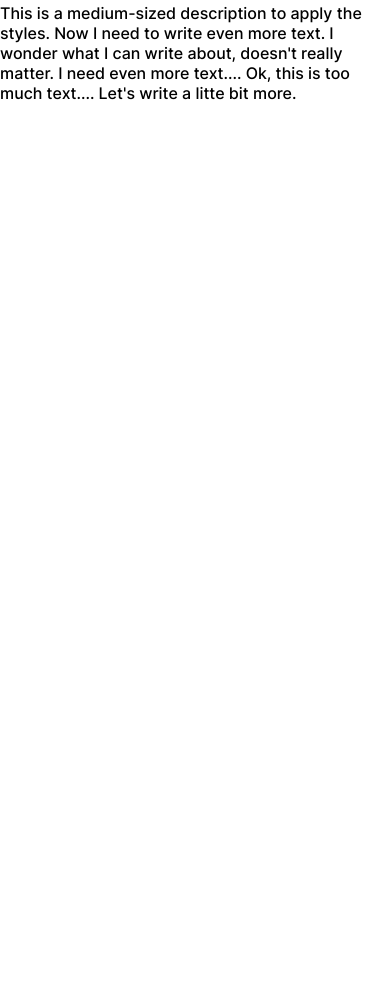
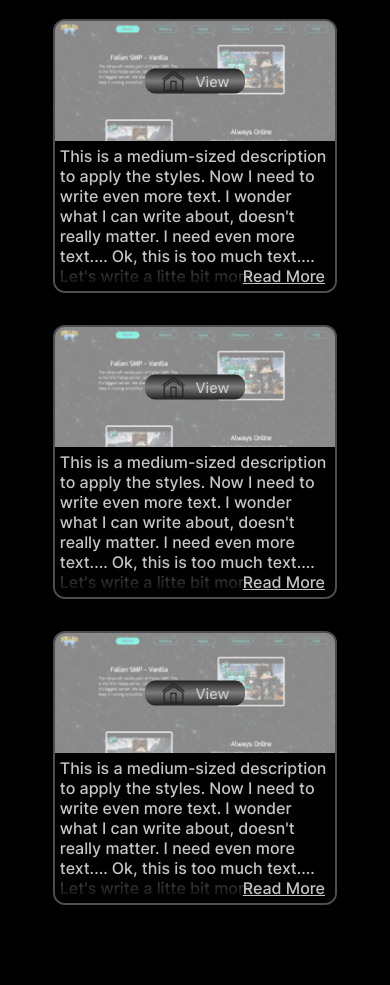
Before and after one commit to Jint3x/Portfolio, a Gatsby site: page / in a window 390 px wide. Shown: the part 694-1679 px from the top of the page. Before the commit the page ends 844 px from the top, so only its background shows below. Built offline with nearby package versions, Linux system fonts and the light colour scheme; Gatsby itself is replaced by a stand-in of ours.

Commit message:
feat: Styles for the "Project" component
Responsive styling has been implemented for the "Project" component.
Some of its structure has also been changed to work correctly.

```diff
--- a/src/components/reusable.tsx
+++ b/src/components/reusable.tsx
@@ -57,6 +57,8 @@ function YellowLineHeader(props: YellowLineHeader_I) {
             <Animate
              animateIn={"fadeInLeft"}
              duration={1}
+             offset={100}
+             animateOnce={true}
             >
                 <h1>{props.text}</h1>
             </Animate>
@@ -64,6 +66,8 @@ function YellowLineHeader(props: YellowLineHeader_I) {
             <Animate
              animateIn={"fadeInLeft"}
              duration={1.5}
+             offset={100}
+             animateOnce={true}
             >
                 <hr />
             </Animate>
--- a/src/pages/index.tsx
+++ b/src/pages/index.tsx
@@ -7,11 +7,13 @@ import Animate from "react-animate-on-scroll"
 
 function Homepage() {
     return (
-        <div>
+        <div id={style.bodyHolder}>
             <FrontView />
+            <div id={style.darkBackground}>
                 <Projects />
                 <Skills />
                 <About />
+            </div>
         </div>
     )
 }
@@ -97,8 +99,11 @@ function Navigation() {
 
 function Projects() {
     return (
-        <div className={style.darkBackground}>
+        <div id={style.projectsHolder}>
+            <div className={style.headerPadding}>
                 <YellowLineHeader text={"Planned & Finished Projects"} />
+            </div>
+
             <Project
              description={
                  `This is a medium-sized description to apply the styles. Now I need to write even more text.
@@ -108,6 +113,31 @@ function Projects() {
              readMore={"Test"}
              projectImage={"/projects/fallen.png"}
              projectUrl={"https://fallensmp.com"}
+             moveToTheRight={0}
+            />
+
+            <Project
+             description={
+                 `This is a medium-sized description to apply the styles. Now I need to write even more text.
+                 I wonder what I can write about, doesn't really matter. I need even more text.... Ok, this is
+                 too much text.... Let's write a litte bit more.`
+                }
+             readMore={"Test"}
+             projectImage={"/projects/fallen.png"}
+             projectUrl={"https://fallensmp.com"}
+             moveToTheRight={1}
+            />
+
+            <Project
+             description={
+                 `This is a medium-sized description to apply the styles. Now I need to write even more text.
+                 I wonder what I can write about, doesn't really matter. I need even more text.... Ok, this is
+                 too much text.... Let's write a litte bit more.`
+                }
+             readMore={"Test"}
+             projectImage={"/projects/fallen.png"}
+             projectUrl={"https://fallensmp.com"}
+             moveToTheRight={2}
             />
         </div>
     )
@@ -123,6 +153,8 @@ interface Project_I {
     readMore: string,
     projectImage: string,
     projectUrl: string
+
+    moveToTheRight: number,
 }
 
 function Project(props: Project_I) {
@@ -130,11 +162,22 @@ function Project(props: Project_I) {
     // when someone clicks on the project image.
     const urlRef: any = useRef(null);
 
-
+    // Depending on which number is passed, the project will be assigned to a div that will
+    // move it on the webpage.
+    let moveableObject = [style.firstDiv, style.secondDiv, style.thirdDiv][props.moveToTheRight];
 
     return (
-        <div className={style.projectContainer}>
+        <Animate
+         animateIn={"fadeInLeft"}
+         offset={150}
+         animateOnce={true}
+        >
+            <div className={`${style.projectContainer} ${moveableObject}`}>
                 <div className={style.imageHolder}>
+                    {
+                    /* This anchor element will be invisible and will be programatically
+                    clicked when someone clicks on the project image below. */
+                    }
                     <a
                     href={props.projectUrl}
                     ref={urlRef}
@@ -158,7 +201,7 @@ function Project(props: Project_I) {
                         />
                     </div>
                 </div>
-            <div id={style.projectDescription}>
+                <div className={style.projectDescription}>
                     <div>
                         <p>Read More</p>
                     </div>
@@ -167,6 +210,7 @@ function Project(props: Project_I) {
                     </p>
                 </div>
             </div>
+        </Animate>
     )
 }
 
--- a/src/styles/components/reusable.module.scss
+++ b/src/styles/components/reusable.module.scss
@@ -40,7 +40,7 @@
 
         h1 {
             color: global.$textColor;
-            font-size: $fontSizeHeader;
+            font-size: $fontSizeHeader - 0.2rem;
         }
 
         hr {
--- a/src/styles/pages/index.module.scss
+++ b/src/styles/pages/index.module.scss
@@ -15,7 +15,7 @@ $textColor: global.$textColor;
 
 
     #frontView {
-        background: linear-gradient(183.41deg, rgba(35, 35, 35, 0.040515) 72.14%, rgba(36, 36, 36, 0) 72.14%, #000000 96.98%), #222121;
+        background: linear-gradient(to bottom, rgba(36, 36, 36, 1) 80%, #000000 100%);
         color: $textColor;
     }
 
@@ -102,6 +102,107 @@ $textColor: global.$textColor;
         }
     }
 
+
+    #darkBackground {
+        background-color: $webpageBackgroundColor;
+    }
+
+
+    .headerPadding {
+        margin-left: 20px;
+    }
+
+
+    #projectsHolder {
+        padding: 3em 0;
+        margin: 0 auto;
+        max-width: 1200px;
+    }
+
+
+    .projectContainer {
+        display: flex;
+        flex-direction: column;
+        color: $textColor;
+        width: 80%;
+        max-width: 280px;
+        margin: 2em auto;
+        border-radius: 12px;
+        border: 2px solid #4E4E4E;
+        overflow: hidden;
+    }
+
+    .imageHolder {
+        overflow: hidden;
+        position: relative;
+
+        &:hover .projectImage {
+            transform: scale(1.1);
+        }
+    }
+
+    .projectImage {
+        background-color: rgba(255, 255, 255, 0.479);
+        height: 120px;
+        background-repeat: no-repeat;
+        background-size: cover;
+        transition: transform 0.5s;
+        cursor: pointer;
+        display: flex;
+        justify-content: center;
+        align-items: center;
+    }
+
+
+    .projectView {
+        background: linear-gradient(180deg, #222222 0%, rgb(124, 124, 124) 50%, #222121 100%);
+        width: 100px;
+        display: flex;
+        border-radius: 10px;
+        position: absolute;
+        top: 50%;
+        left: 50%;
+        transform: translate(-50%, -50%);
+
+        p {
+            margin: 0 auto;
+
+            a {
+                font-size: 0.9em;
+            }
+
+            img {
+                height: 25px;
+                width: 25px !important;
+            }
+        }
+    }
+
+
+    .projectDescription {
+        position: relative;
+        height: 150px;
+        overflow: hidden;
+
+        &>div {
+            height: 25px;
+            width: 100%;
+            position: absolute;
+            bottom: 0;
+            background: linear-gradient(0deg, #000000 0%, rgba(0, 0, 0, 0.7) 80%,  rgba(0, 0, 0, 0.29) 100%);;
+
+            p {
+                text-align: right;
+                text-decoration: underline;
+                margin-right: 10px;
+                cursor: pointer;
+            }
+        }
+
+        &>p {
+            margin: 0.3em;
+        }
+    }
 }
 
 
@@ -148,4 +249,49 @@ $textColor: global.$textColor;
     }
 
 
+    .projectContainer {
+        flex-direction: row;
+        max-width: 500px;
+        width: 500px;
+    }
+
+    .imageHolder {
+        width: 40%;
+    }
+
+    .projectImage {
+        height: 100%;
+        width: 100%;
+        background-position: center;
+    }
+
+    .projectDescription {
+        width: 60%;
+
+        &>p {
+            margin-left: 10px;
+        }
+    }
 }
+
+@media (min-width: 900px) {
+    #projectsHolder {
+        padding: 5em 0;
+    }
+
+    .projectContainer {
+        margin: 2em 0;
+    }
+
+    .firstDiv {
+        margin: 2em calc(50% - 100px) 2em calc(50% - 400px);
+    }
+
+    .secondDiv {
+        margin: 2em auto;
+    }
+
+    .thirdDiv {
+        margin: 2em calc(50% - 400px) 2em calc(50% - 100px);
+    }
+}
```
Lines whose indentation alone changed are shown as unchanged.
